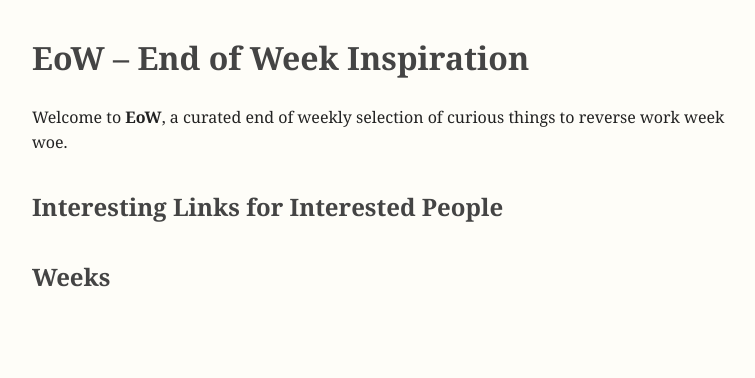
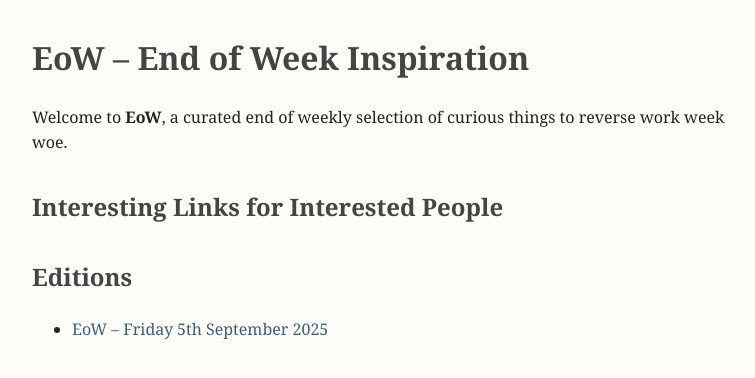
Before and after one commit to 746a/EoW, a Jekyll site: the page built from index.md, in a window 1280 px wide. Shown: the top 378 px of the page, without its empty margins (258-1013 px from the left). Built offline with Jekyll 4.4.1, drawn with Linux system fonts in a browser that asks for light colours.

Commit message:
Fix config

```diff
--- a/_config.yml
+++ b/_config.yml
@@ -1,7 +1,12 @@
 title: EoW
 description: End-of-week calm inspiration
 baseurl: ""
-url: "https://yourusername.github.io/EoW"
+url: "https://746a.github.io/EoW"
 theme: minima
+
 plugins:
   - jekyll-feed
+
+collections:
+  weeks:
+    output: true
--- a/index.md
+++ b/index.md
@@ -9,10 +9,9 @@ Welcome to **EoW**, a curated end of weekly selection of curious things to rever
 
 ## Interesting Links for Interested People
 
-## Weeks
+## Editions
 
-{% for post in site.pages %}
-  {% if post.dir contains "_weeks" %}
+{% assign sorted = site.weeks | sort: "date" | reverse %}
+{% for post in sorted %}
 - [{{ post.title }}]({{ post.url }})
-  {% endif %}
 {% endfor %}
```
